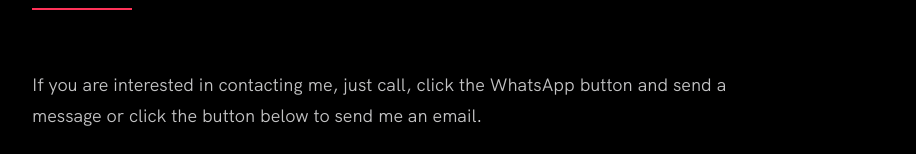
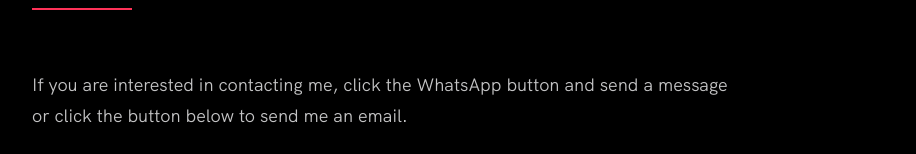
Before and after one commit to PedroHGama/Personal-Portfolio, a plain HTML site: page index.html in a window 1280 px wide. Shown: the part 7706-7860 px from the top of the page, without its empty margins (58-974 px from the left). Drawn offline with Linux system fonts and the light colour scheme.

Commit message:
Update index.html

```diff
--- a/index.html
+++ b/index.html
@@ -309,7 +309,7 @@
       <h2>Get in Touch</h2>
       <div class="contact__info">
         <p>
-         If you are interested in contacting me, just call, click the WhatsApp button and send a message or click the button below to send me an email.
+         If you are interested in contacting me, click the WhatsApp button and send a message or click the button below to send me an email.
         </p>
         <!-- Replace the email with yours -->
         <a href="mailto:pedrogamase@gmail.com" class="btn">pedrogamase@gmail.com</a>
```
